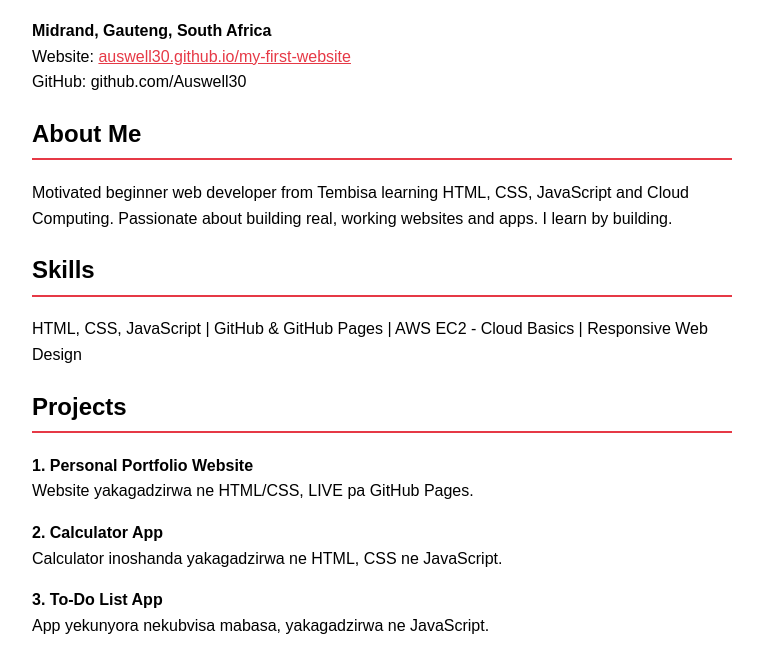
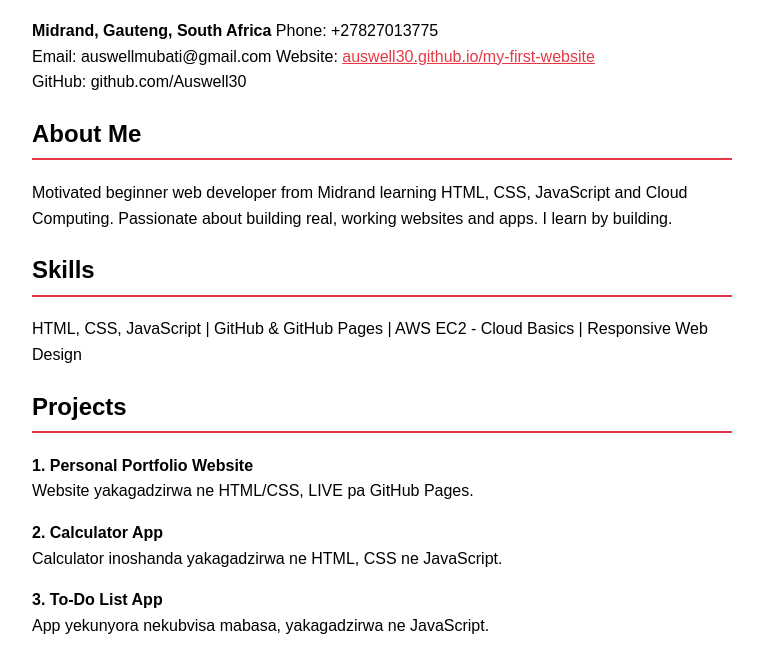
Before and after one commit to Auswell30/my-first-website, a plain HTML site: page cv.html in a window 1280 px wide. Shown: the part 96-751 px from the top of the page, without its empty margins (258-1021 px from the left). Drawn offline with Linux system fonts and the light colour scheme.

Commit message:
Revise location and contact details in cv.html
Updated personal information and location in CV.

```diff
--- a/cv.html
+++ b/cv.html
@@ -5,12 +5,14 @@
 </head>
 <body>
 <h1>Auswell</h1>
-<p><b>Midrand, Gauteng, South Africa</b><br>
+<p><b>Midrand, Gauteng, South Africa</b>
+  Phone: +27827013775<br>
+  Email: auswellmubati@gmail.com
 Website: <a href="index.html">auswell30.github.io/my-first-website</a><br>
 GitHub: github.com/Auswell30</p>
 
 <h2>About Me</h2>
-<p>Motivated beginner web developer from Tembisa learning HTML, CSS, JavaScript and Cloud Computing. Passionate about building real, working websites and apps. I learn by building.</p>
+<p>Motivated beginner web developer from Midrand learning HTML, CSS, JavaScript and Cloud Computing. Passionate about building real, working websites and apps. I learn by building.</p>
 
 <h2>Skills</h2>
 <p>HTML, CSS, JavaScript | GitHub & GitHub Pages | AWS EC2 - Cloud Basics | Responsive Web Design</p>
```
